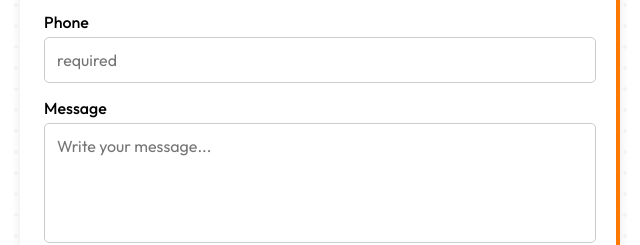
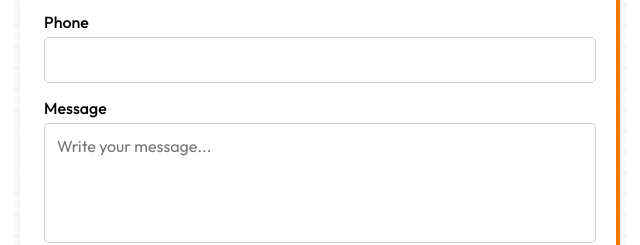
Before and after one commit to Lokeshvenkateshan/photographyweb, a plain HTML site: page index.html in a window 1280 px wide. Shown: the part 3922-4167 px from the top of the page, 320-960 px from the left. Drawn offline with nearby package versions, Linux system fonts and the light colour scheme.

Commit message:
Update index.html

```diff
--- a/index.html
+++ b/index.html
@@ -245,7 +245,7 @@
 
                 <div class="input-group">
                     <label for="phone">Phone</label>
-                    <input type="tel" id="phone" placeholder= required>
+                    <input type="tel" id="phone"  required>
                 </div>
 
                 <div class="input-group">
```
